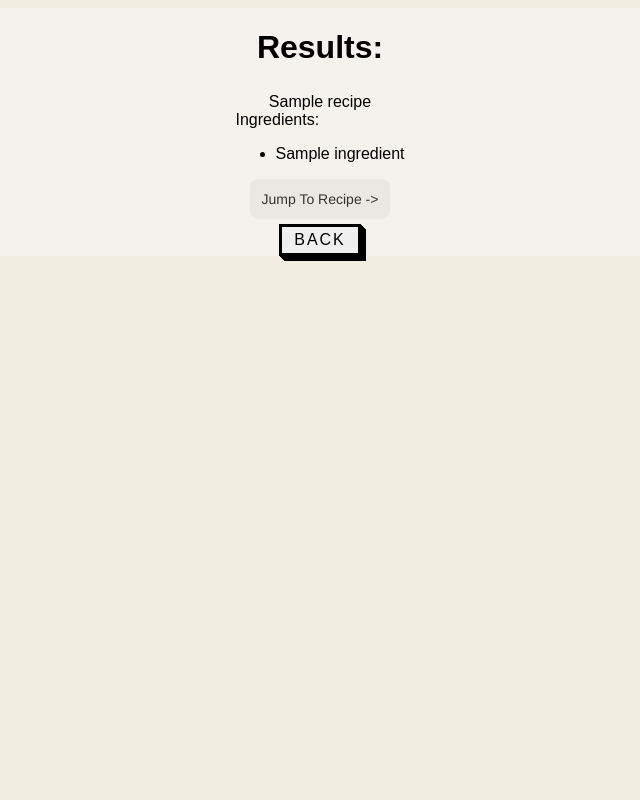
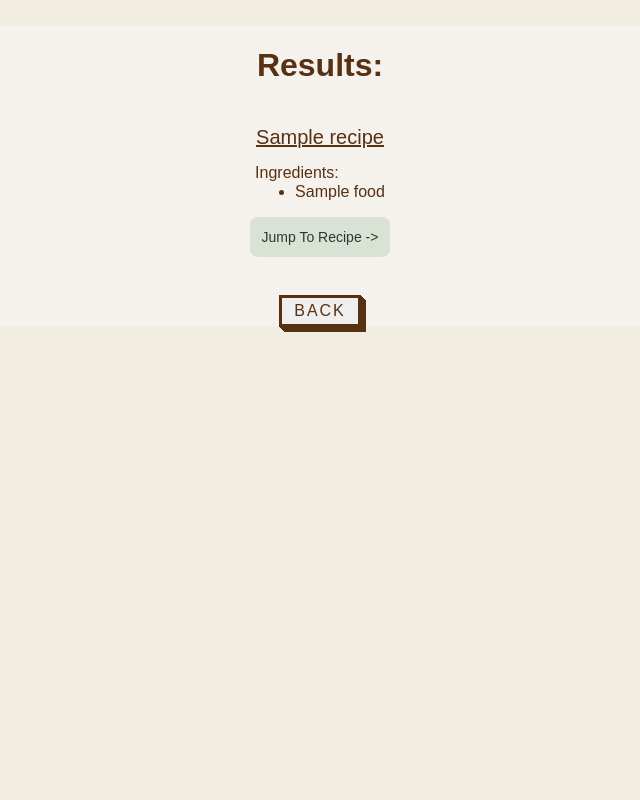
Before and after one commit to ainekeenan/hackdavis23, a Flask app: template templates/result.html in a window 1280 px wide. Shown: the whole page, without its empty margins (320-960 px from the left). Run offline with Flask 3, Linux system fonts and the light colour scheme; the template is opened without the code that fills it: most values are stand-ins (such as "Sample title", 1, 10 or a date in 2020).

Commit message:
finished styling on Reina's end

```diff
--- a/app.py
+++ b/app.py
@@ -32,7 +32,7 @@ def from_url_get_otherRareRecipes(diet, ingredients):
         recipe = {
           "recipeName" : recipe["recipe"]["label"],
            "urlLink" : recipe["recipe"]["url"],
-           "ingredients": recipe["recipe"]["ingredientLines"]
+           "ingredients": recipe["recipe"]["ingredients"],
         }
         recipes.append(recipe)
 
--- a/templates/home.html
+++ b/templates/home.html
@@ -14,6 +14,7 @@
           background-color: #f2ede1;
           z-index: 0;
           height: 90%;
+          color: #573111;
       }
 
       .wrapper {
@@ -61,7 +63,7 @@
         letter-spacing: 2px;
         text-decoration: none;
         text-transform: uppercase;
-        color: #000;
+        color: #573111;
         cursor: pointer;
         border: 3px solid;
         padding: 0.25em 0.5em;
--- a/templates/result.html
+++ b/templates/result.html
@@ -9,6 +9,7 @@
 
             background-color: #f2ede1;
             z-index: 0;
+            color: #573111;
         }
 
         .wrapper {
@@ -51,6 +37,29 @@
           border: 1px;
           border-radius: 10px;
           margin: 5px;
+          margin-bottom: 20px;
+          font-family: 'Manrope', sans-serif;
+        }
+
+        .recipe-name {
+            font-family: 'Manrope', sans-serif;
+            font-size: 20px;
+            font-weight: 500;
+            margin: 15px;
+        }
+
+        .ingredients-list {
+            font-family: 'Manrope', sans-serif;
+            width: 50%;
+        }
+
+        .ingredient-text {
+            font-family: 'Manrope', sans-serif;
+            margin-bottom: -15px;
+        }
+
+        .ingredient{
+            font-family: 'Manrope', sans-serif;
         }
 
         .search-button {
@@ -59,7 +68,7 @@
           letter-spacing: 2px;
           text-decoration: none;
           text-transform: uppercase;
-          color: #000;
+          color: #573111;
           cursor: pointer;
           border: 3px solid;
           padding: 0.25em 0.5em;
@@ -84,13 +93,13 @@
 
         /* CSS */
         .button-2 {
-        background-color: rgba(51, 51, 51, 0.05);
+        background-color: #d9e3d5;
         border-radius: 8px;
         border-width: 0;
         color: #333333;
         cursor: pointer;
         display: inline-block;
-        font-family: "Haas Grot Text R Web", "Helvetica Neue", Helvetica, Arial, sans-serif;
+        font-family: 'Manrope', sans-serif;
         font-size: 14px;
         font-weight: 500;
         line-height: 20px;
@@ -108,22 +117,25 @@
       </style>
 </head>
 <body class="body">
+    <br>
     <div class="wrapper">
         <h1 class="title">Results:</h1>
             {% for recipe in recipes %}
                 <div class="results">
-                    <div class="recipe-name"> {{recipe.recipeName}} </div>
+                    <div class="recipe-name"><u>{{recipe.recipeName}}</u></div>
+
                     <div class="ingredient-list">
-                        <div>Ingredients:</div>
+                        <div class="ingredient-text">Ingredients:</div>
                         <ul>
                             {% for ingredient in recipe.ingredients %}
-                                <li>{{ingredient}}</li>
+                                <li class="ingredient">{{ingredient.food}}</li>
                             {% endfor %}
                         </ul>
                     </div>
                     <a href="{{recipe.urlLink}}"><button class="button-2" role="button">Jump To Recipe -></button></a>
                 </div>
             {% endfor %}
+            <br>
             <a href="/"><button class="search-button">back</button></a>
     </div>
 </body>
```
Also changed, not shown: other parts of templates/home.html (+1 -0 lines), other parts of templates/result.html (+0 -15 lines).
